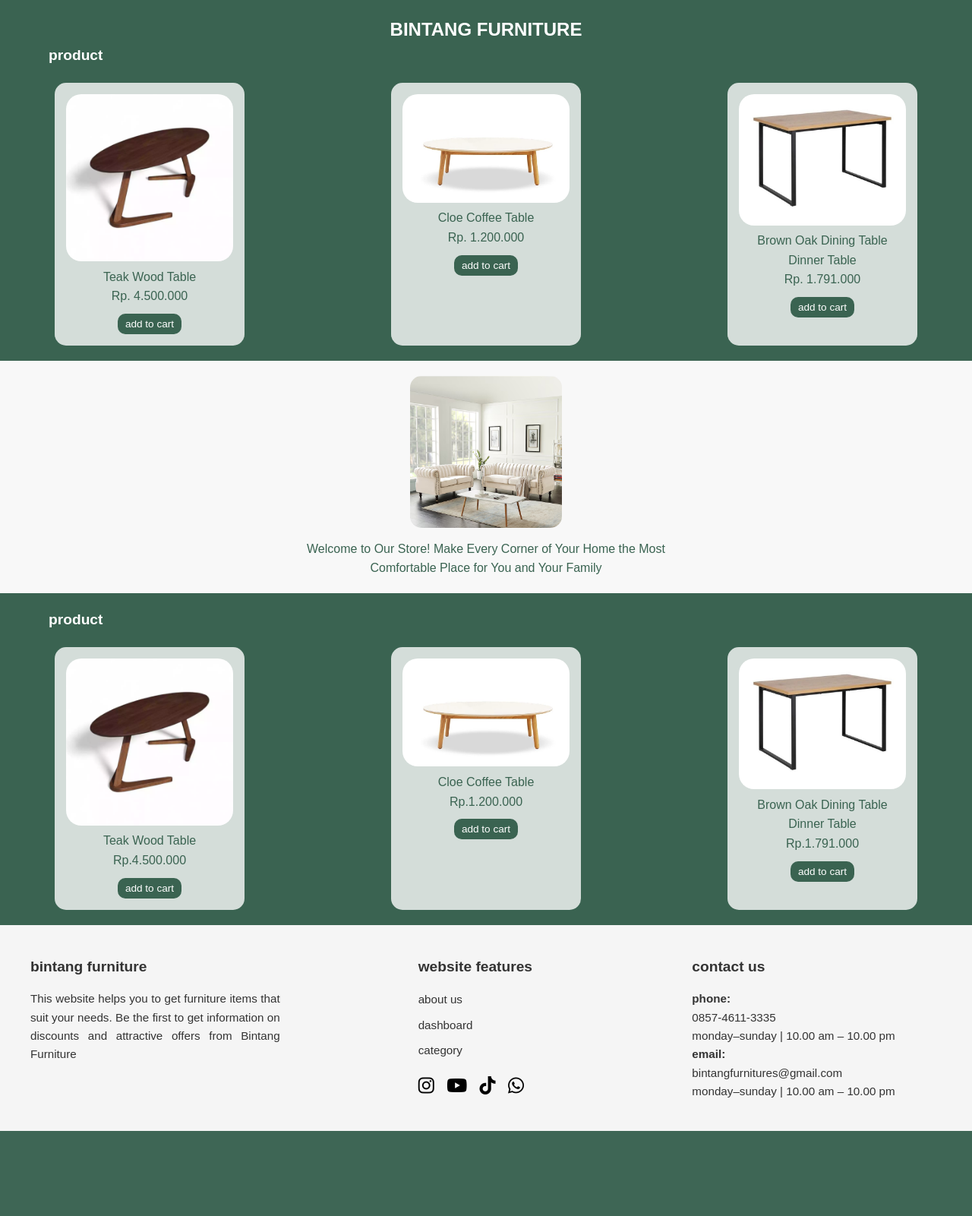
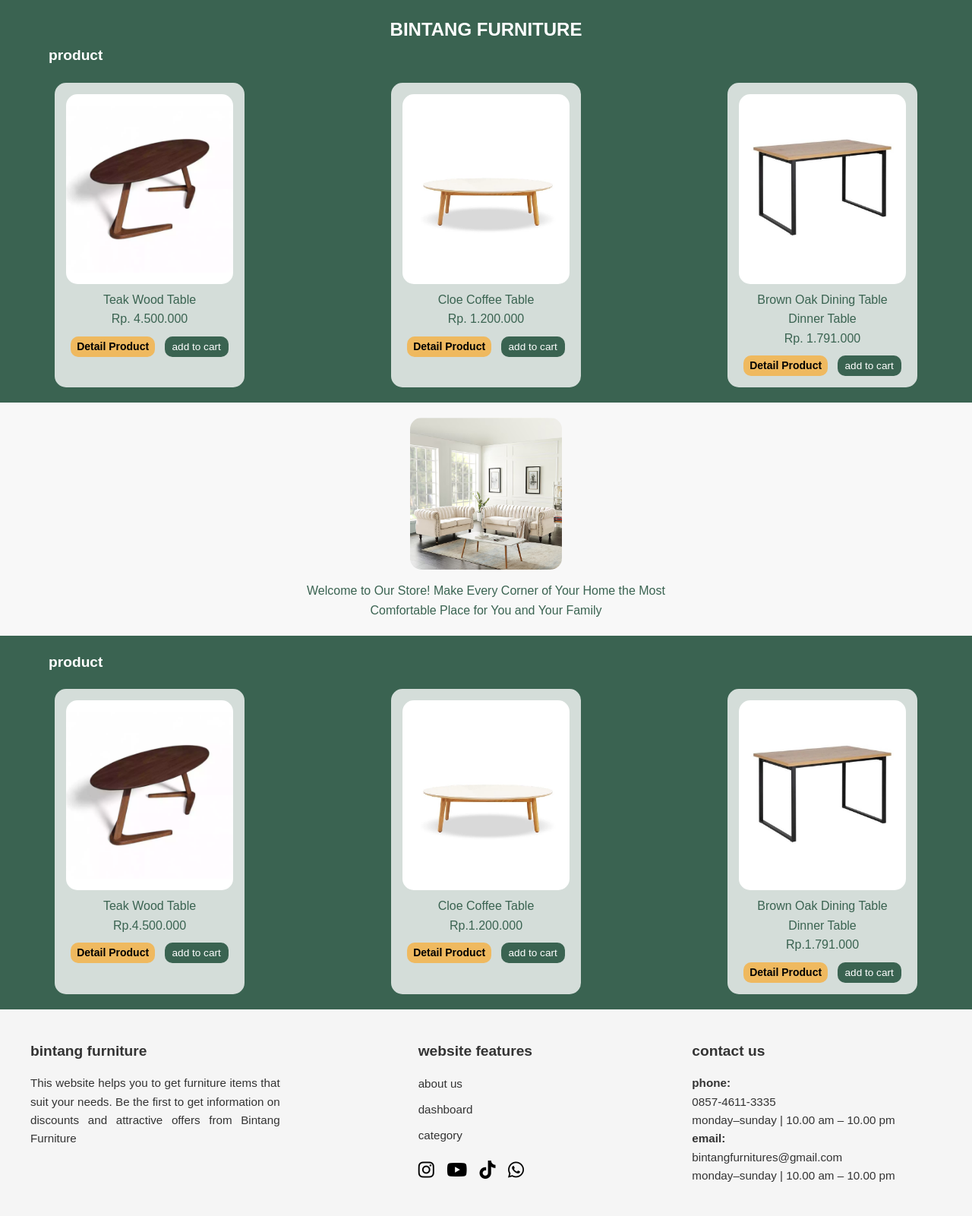
Before and after one commit to bintangrangga/e_commerce, a PHP site: page /category_table.php in a window 1280 px wide. Shown: the part 65-1666 px from the top of the page at 76% size. Before the commit the page ends 1554 px from the top, so only its background shows below. Run offline with PHP 8.4, Linux system fonts and the light colour scheme; data comes from the database, SQL or seed files in the repository.

Commit message:
update_category

```diff
--- a/category_table.php
+++ b/category_table.php
@@ -64,6 +64,26 @@ if (isset($_POST["cari_kategori_table"])) {
 
 .dropdown-content a:hover {
   background-color: #333;
+}
+
+
+  .button-detail{
+    background:#EFB95F;
+    color:#000;
+    text-decoration:none;
+    padding:2px 8px;
+    border-radius:10px;
+    font-size:14px;
+    font-weight:bold;
+    transition:.3s;
+  }
+
+  .product-card img {
+    width: 100%;
+    height: 250px;
+    object-fit: contain;
+    background: #fff;
+    border-radius: 15px;
 }
 
 /* Show dropdown on hover */
@@ -137,6 +157,10 @@ if (isset($_POST["cari_kategori_table"])) {
         <p><?php echo $row ["nama_product"]?></p>
         <p>Rp. <?php echo number_format($row ["harga_product"], 0, ',', '.');?></p>
         <div class="btn-group">
+           <a class="button-detail"
+              href="description.php?id_product=<?= $row['id_product']; ?>">
+              Detail Product
+            </a>
           <button class="button-cart">
            <a href="keranjang.php?id_product=<?= $row["id_product"]; ?>">add to cart</a>
           </button>
@@ -165,6 +189,10 @@ if (isset($_POST["cari_kategori_table"])) {
         <p><?php echo $row ["nama_product"]?></p>
         <p>Rp.<?php echo number_format($row ["harga_product"], 0, ',', '.');?></p>
         <div class="btn-group">
+           <a class="button-detail"
+              href="description.php?id_product=<?= $row['id_product']; ?>">
+              Detail Product
+            </a>
           <button class="button-cart"><a href="keranjang.php?id_product=<?= $row["id_product"]; ?>">add to cart</a></button>
         </div>
       </div>
```
Also changed, not shown: category_cupboard.php (+19 -0 lines).
